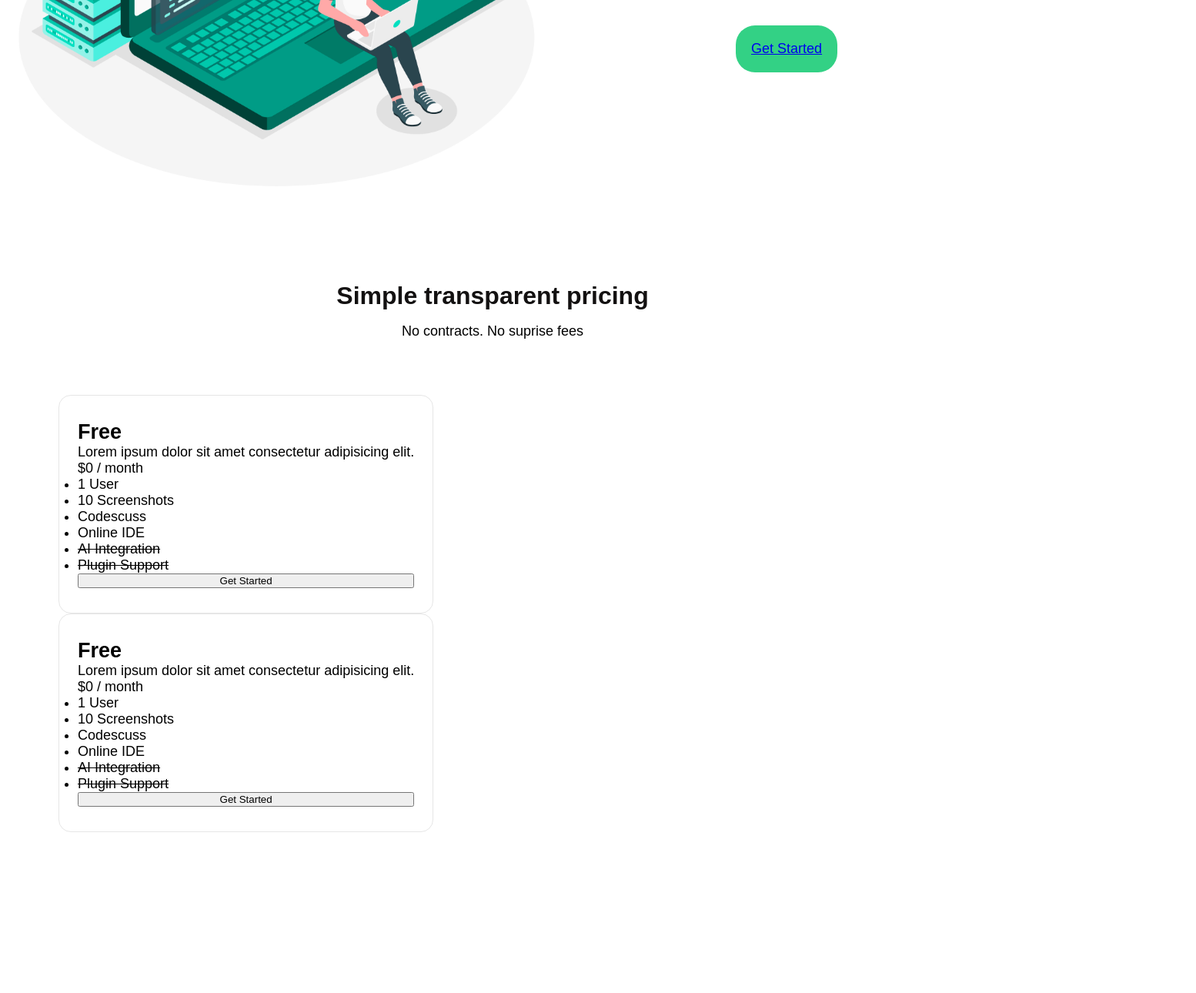
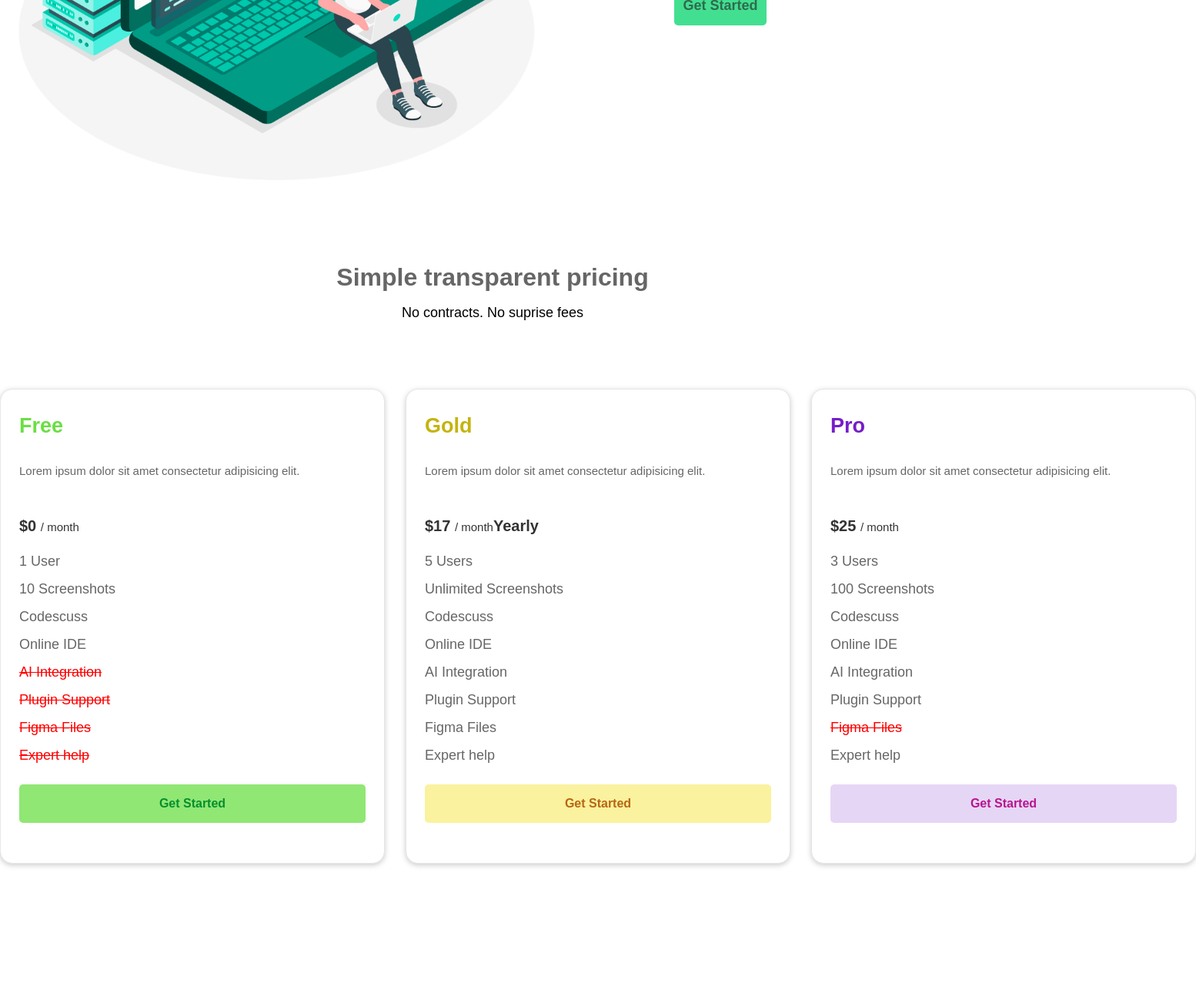
Before and after one commit to mue864/Personal_Projects, a plain HTML site: page index.html in a window 1280 px wide. Shown: the part 536-1826 px from the top of the page at 77% size, 1554 px wide, since content can reach past the window. Drawn offline with Linux system fonts and the light colour scheme.

```diff
--- a/css/mediaqueries.css
+++ b/css/mediaqueries.css
@@ -1,8 +1,29 @@
 @media screen and (max-width: 1200px) {
+
      #desktop-nav {
         display: none;
     }
     .hamburger-nav {
         display: flex;
     }
+
+    .pricingItem__container {
+        grid-template-columns: 1fr;
+    }
+
+    .hero {
+        flex-wrap: wrap;
+    }
+
+    .hero img {
+        width: 600px;
+    }
+
+    .btn-container {
+        justify-content: center;
+    }
+
+    .aboutUs {
+        grid-template-columns: 1fr;
+    }
 }
--- a/css/style.css
+++ b/css/style.css
@@ -16,7 +16,8 @@
 /*Desktop Nav*/
 header {
     background-color: hsl(0,0%,100%);
-    background-attachment: fixed;
+    position: fixed;
+    width: 100%;
     transition: all 0.3s ease-in;
 }
 
@@ -25,7 +26,7 @@
     display: flex;
     justify-content: space-around;
     align-items: center;
-    height: 11vh;
+    height: 8vh;
 
 }
 
@@ -118,10 +119,13 @@
     color: black;
     text-decoration: none;
     transition: all 0.3s ease-in-out;
+
+
 }
 
 .menulinks li {
     list-style: none;
+    position: relative;
 }
 
 .menulinks.open {
@@ -159,6 +163,7 @@
     display: flex;
     justify-content: center;
     gap: 10rem;
+    padding-top: 5rem;
 }
 
 .hero-image img{
@@ -182,39 +187,23 @@
 }
 
 /* Get Started btn*/
-.btn-container {
-    position: relative;
-    left: 5rem;
-    top: 3rem;
+.btn-container a{
+    text-decoration: none;
+    font-weight: 700;
+    font-family: inherit;
+    color: hsl(150, 40%, 30%);
 }
 
-.btn {
-    padding: 20px;
-    border-radius: 25px;
-    border:none;
-    font-family: 'Outfit', sans-serif;
-    font-size: 18px;
-    transition: all 0.4s ease-in-out;
+.btn-container {
+    width: 120px;
+    height: 50px;
+    background-color: hsl(150, 71%, 57%);
+    text-align: center;
+    align-content: center;
+    border-radius: 5px;
+    margin: 1rem 0;
 }
 
-.btn:hover {
-    border: hsl(150, 60%, 40%) 2px solid;
-    background-color: hsl(150, 60%, 40%);
-    color: hsl(0, 0%, 100%);
-    transition: all 0.4s ease-in-out;
-    cursor: pointer;
-    transform: scale(1.1);
-}
-
-.btn:active {
-    transform: scale(0.95);
-}
-
-.btn-color-1 {
-    background-color: hsl(151, 63%, 51%);
-    color: hsl(0,0,10%);
-    transition: all 0.4s ease-in-out;
-}
 
 /*Pricing section*/
 .pricing {
@@ -223,8 +212,9 @@
     margin: 0 auto;
 }
 
-.pricing__container {
+.pricingItem__container {
     padding: 1rem 0 2rem;
+
 }
 
 .pricing__hero {
@@ -237,7 +227,7 @@
     font-weight: 900;
     font-size: 2rem;
     margin: 0 0 1rem 0;
-    color: hsl(0, 6%, 7%);
+    color: hsl(0, 0%, 40%);
 }
 
 .pricing__hero__subtitle {
@@ -245,27 +235,126 @@
 }
 
 .pricingItem {
+    width: 500px;
     background-color: hsl(0,0%,100%);
     border: 1px solid #e6e6e6;
     border-radius: 1rem;
     box-shadow: none;
+    margin: 0 auto;
     padding: 2rem 1.5rem;
     display: inline-flex;
     flex-direction: column;
+    box-shadow: 0px 2px 7px hsl(0, 0%, 80%);
+    transition: all 0.3s ease-in-out;
+    color: hsl(0, 0%, 40%);
 }
-.priingItem__container {
+
+.pricingItem:hover {
+    transition: all 0.3s ease-in-out;
+    box-shadow: 0px 7px 10px hsl(0, 0%, 40%);
+}
+
+
+.pricingItem__container {
     display: grid;
-    grid-auto-flow: column;
-    grid-auto-columns: 1fr;
+    grid-template-columns: 1fr 1fr 1fr;
     gap: 1.5em;
 }
 
+.card__description {
+    line-height: 1.5;
+    font-size: 15px;
+    margin: 2rem 0;
+    color: hsl(0, 0%, 40%);
+}
+
+.price {
+    font-size: 20px;
+    font-weight: bold;
+    color: hsl(0, 0%, 20%);
+    margin-top: 1rem;
+    margin-bottom: 1rem;
+}
+
+.price span {
+    font-weight: 200;
+    font-size: 15px;
+}
+
+.free {
+    color: hsl(105, 71%, 57%);
+}
+
+.gold {
+    color: hsl(55, 87%, 41%);
+}
+
+.pro {
+    color: hsl(271, 75%, 45%);
+}
+
+button {
+    padding: 1rem 1.5rem;
+    margin: 20px auto;
+    width: 100%;
+    border: 0;
+    border-radius: 5px;
+    font-family: inherit;
+    font-size: 1rem;
+    font-weight: 600;
+    cursor: pointer;
+    transition: all 0.1s ease-in-out;
+}
+
+.button:hover {
+    transform: translateY(-2px);
+
+}
+
+.btn-green {
+    background-color: hsl(105, 71%, 68%);
+    color: hsl(138, 92%, 29%);
+    font-weight: 700;
+}
+
+.btn-green:hover {
+    box-shadow: 0px 6px 10px hsl(150, 40%, 30%);
+}
+
+.btn-gold {
+    background-color: hsl(55, 90%, 80%);
+    color: hsl(30, 80%, 40%);
+}
+
+.btn-gold:hover {
+    box-shadow: 0px 6px 10px hsl(55, 60%, 30%);
+}
+
+.btn-purple {
+    background-color: hsl(270, 60%, 90%);
+    color: hsl(315, 80%, 40%)
+}
+
+.btn-purple:hover {
+    box-shadow: 0px 6px 10px hsl(315, 40%, 30%);
+}
+
+ul {
+    line-height: 2;
+    list-style-type: none;
+}
+
+del {
+    color: red;
+}
+
 /*Who are we section*/
+
 .aboutUs {
-    display: flex;
+    display: grid;
     transition: all 1s ease-in;
-    gap: 10rem;
-    margin: auto 0;
+    grid-template-columns: 1fr 1fr;
+    gap: 1rem;
     justify-content: center;
     height: 100vh;
     font-size: 20px;
@@ -273,6 +362,8 @@
 
 
 .whoAreWe, .vision {
+    width: 500px;
+    margin: 0 auto;
     align-content: center;
 }
 
--- a/index.html
+++ b/index.html
@@ -9,6 +9,7 @@
     <title>Code Share</title>
 </head>
 <body>
+
     <header>
         <nav id="desktop-nav">
             <div class="logo">CodeShare</div>
@@ -47,27 +48,28 @@
             <p class="main-text">AND COLLABORATE TOGETHER.</p>
 
             <div class="btn-container">
-                <button class="btn btn-color-1">
-                    <a href="#pricing">
+                    <a href="#pricing__container">
                         Get Started
                     </a>
-                </button>
             </div>
         </div>
     </section>
 
-    <section class="pricing__container">
+    <section class="pricing__container" id="pricing__container">
         <div class="pricing">
             <div class="pricing__hero">
                 <h1 class="pricing__hero__title">Simple transparent pricing</h1>
                 <p class="pricing__hero__subtitle">No contracts. No suprise fees</p>
             </div>
+        </div>
+
         <div class="pricingItem__container">
             <!--Free pricing starts-->
             <div class="pricingItem pricingItem__free">
+
                 <div class="card">
                     <div class="card__heading">
-                            <h2>Free</h2>
+                        <h2 class="free">Free</h2>
                     </div>
                     <div class="card__description">
                         Lorem ipsum dolor sit amet consectetur adipisicing elit.
@@ -77,42 +79,71 @@
                 <div class="price">$0 <span>/ month</span></div>
 
                 <ul class="pricing__features">
-                        <li>1 User</li>
+                    <li class="checkmark">1 User</li>
                     <li>10 Screenshots</li>
                     <li>Codescuss</li>
                     <li>Online IDE</li>
                     <li><del>AI Integration</del> </li>
                     <li> <del>Plugin Support</del></li>
+                    <li><del>Figma Files</del></li>
+                    <li><del>Expert help</del></li>
                 </ul>
-                    <button class="button">Get Started</button>
+                <button class="button btn-green">Get Started</button>
             </div>
-            </div>
-            <!--Free pricing ends-->
 
-            <div class="pricingItem pricingItem__pro">
+            <div class="pricingItem pricingItem__gold">
                 <div class="card">
                     <div class="card__heading">
-                        <h2>Free</h2>
+                        <h2 class="gold">Gold</h2>
                     </div>
                     <div class="card__description">
                         Lorem ipsum dolor sit amet consectetur adipisicing elit.
                     </div>
                 </div>
 
-                <div class="price">$0 <span>/ month</span></div>
+                <div class="price">$17 <span>/ month</span>Yearly</div>
 
                 <ul class="pricing__features">
-                    <li>1 User</li>
-                    <li>10 Screenshots</li>
+                    <li>5 Users</li>
+                    <li>Unlimited Screenshots</li>
                     <li>Codescuss</li>
                     <li>Online IDE</li>
-                    <li><del>AI Integration</del> </li>
-                    <li> <del>Plugin Support</del></li>
+                    <li>AI Integration </li>
+                    <li>Plugin Support</li>
+                    <li>Figma Files</li>
+                    <li>Expert help</li>
                 </ul>
-                <button class="button">Get Started</button>
+                <button class="button btn-gold">Get Started</button>
             </div>
 
+            <div class="pricingItem pricingItem__pro">
+                <div class="card">
+                    <div class="card__heading">
+                        <h2 class="pro">Pro</h2>
                     </div>
+                    <div class="card__description">
+                        Lorem ipsum dolor sit amet consectetur adipisicing elit.
+                    </div>
+                </div>
+
+                <div class="price">$25 <span>/ month</span></div>
+
+                <ul class="pricing__features">
+                    <li>3 Users</li>
+                    <li>100 Screenshots</li>
+                    <li>Codescuss</li>
+                    <li>Online IDE</li>
+                    <li>AI Integration </li>
+                    <li>Plugin Support</li>
+                    <li><del>Figma Files</del></li>
+                    <li>Expert help</li>
+                </ul>
+                <button class="button btn-purple">Get Started</button>
+            </div>
+        </div>
+        <!--Pro pricing ends-->
+
+
     </section>
 
 
```
Also changed, not shown: 1 other file. Lines whose indentation alone changed are shown as unchanged.
